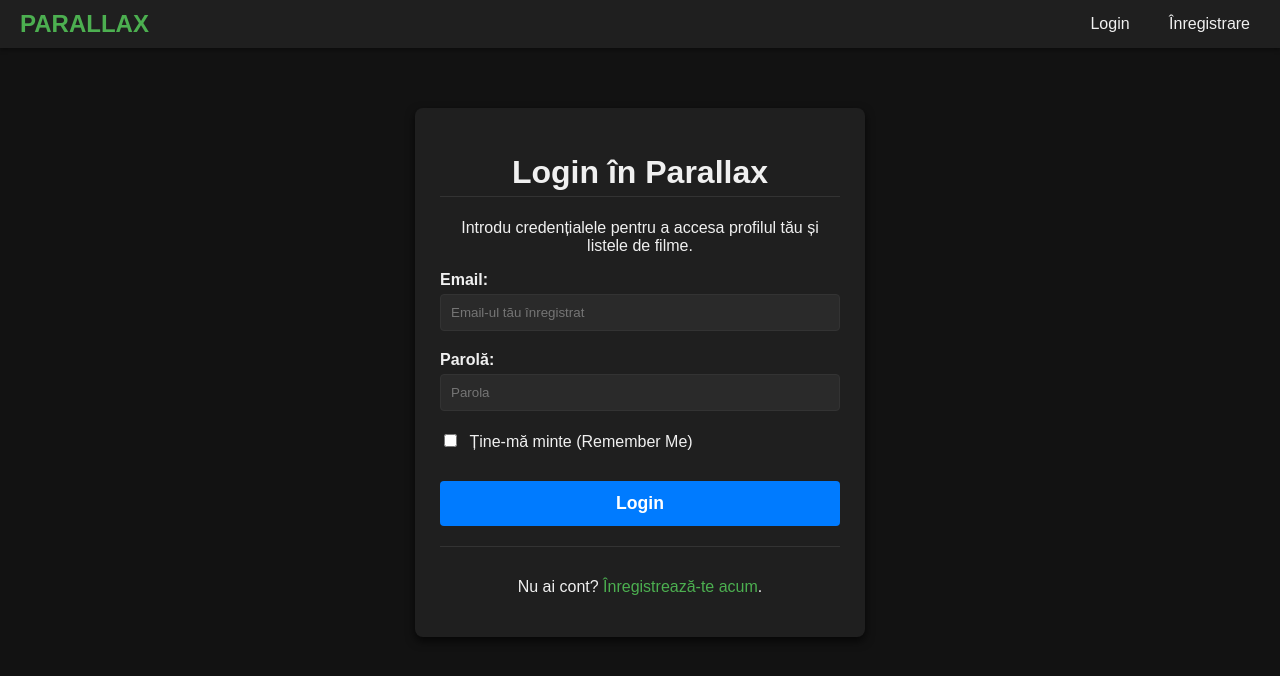
After one commit to raavar/Parallax-Movie-Universe, a Flask app: page /login in a window 1280 px wide. The commit adds this page. Shown: the top 676 px of the page. Run offline with Flask 3, Linux system fonts and the light colour scheme.

Commit message:
Added frontend login and register

```diff
--- a/app/static/css/style.css
+++ b/app/static/css/style.css
@@ -139,3 +139,64 @@ h1, h2, h3 {
     padding: 5px;
     border-radius: 4px;
 }
+
+/* Stiluri specifice pentru Formularele de Autentificare */
+.form-container {
+    max-width: 400px;
+    margin: 40px auto;
+    padding: 25px;
+    background-color: #1f1f1f;
+    border-radius: 8px;
+    box-shadow: 0 4px 10px rgba(0, 0, 0, 0.7);
+    text-align: center;
+}
+
+.auth-form {
+    text-align: left;
+}
+
+.form-group {
+    margin-bottom: 20px;
+}
+
+.form-group label {
+    display: block;
+    margin-bottom: 5px;
+    font-weight: bold;
+}
+
+.form-group input[type="text"],
+.form-group input[type="email"],
+.form-group input[type="password"] {
+    width: 100%;
+    padding: 10px;
+    border: 1px solid #333;
+    border-radius: 4px;
+    background-color: #2a2a2a;
+    color: #f0f0f0;
+    box-sizing: border-box; /* Include padding-ul în lățime */
+}
+
+.checkbox-group label {
+    display: inline;
+    font-weight: normal;
+    margin-left: 5px;
+}
+
+.btn-full-width {
+    width: 100%;
+    margin-top: 10px;
+    padding: 12px;
+    font-size: 1.1em;
+}
+
+.auth-footer {
+    margin-top: 20px;
+    padding-top: 15px;
+    border-top: 1px solid #333;
+}
+
+.auth-footer a {
+    color: #4CAF50;
+    text-decoration: none;
+}
--- /dev/null
+++ b/templates/login.html
@@ -0,0 +1,36 @@
+{% extends "base.html" %}
+{% block title %}Login{% endblock %}
+
+{% block content %}
+    <div class="form-container">
+        <h1>Login în Parallax</h1>
+        <p>Introdu credențialele pentru a accesa profilul tău și listele de filme.</p>
+
+        <form method="POST" action="{{ url_for('login') }}" class="auth-form">
+            <div class="form-group">
+                <label for="email">Email:</label>
+                <input type="email" id="email" name="email" required
+                       placeholder="Email-ul tău înregistrat">
+            </div>
+
+            <div class="form-group">
+                <label for="password">Parolă:</label>
+                <input type="password" id="password" name="password" required
+                       placeholder="Parola">
+            </div>
+
+            <div class="form-group checkbox-group">
+                <input type="checkbox" id="remember" name="remember">
+                <label for="remember">Ține-mă minte (Remember Me)</label>
+            </div>
+
+            <button type="submit" class="btn btn-success btn-full-width">
+                Login
+            </button>
+        </form>
+
+        <div class="auth-footer">
+            <p>Nu ai cont? <a href="{{ url_for('register') }}">Înregistrează-te acum</a>.</p>
+        </div>
+    </div>
+{% endblock %}
```
Also changed, not shown: templates/register.html (added, +37 -0 lines).
